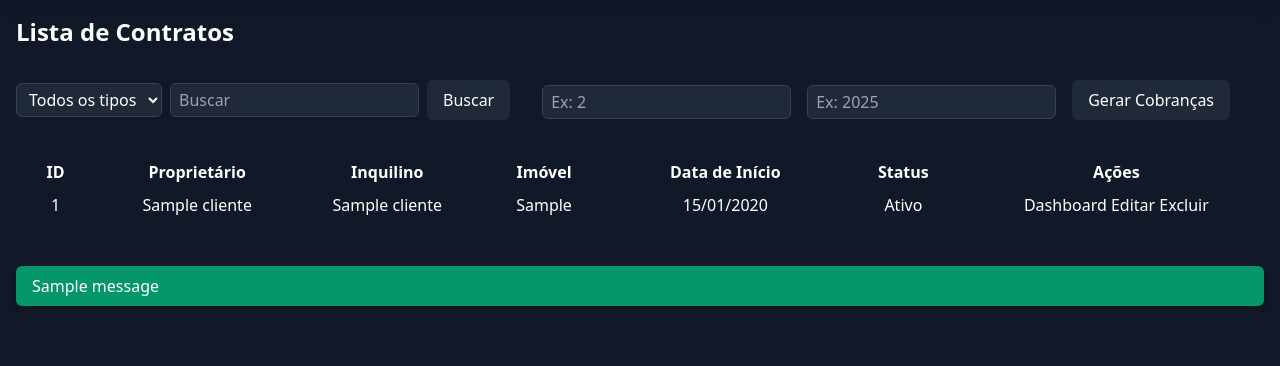
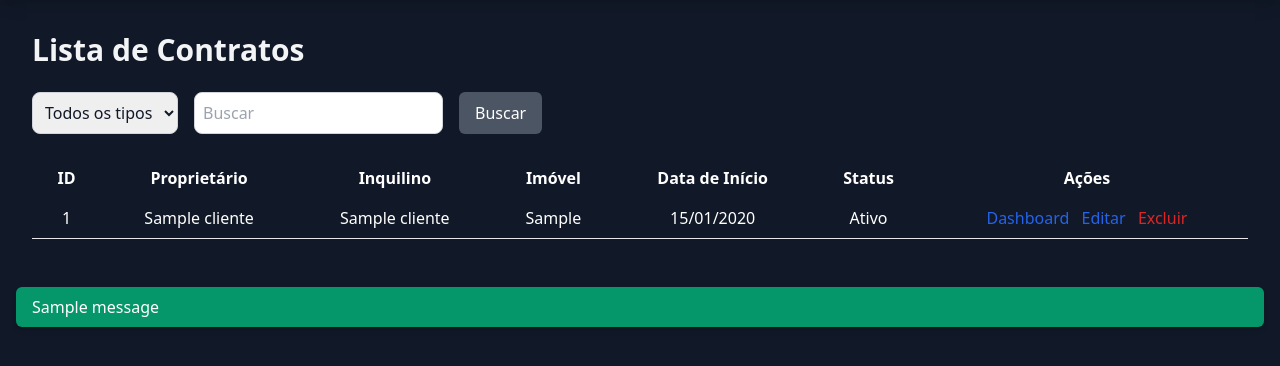
Before and after one commit to guibato/Teste, a Django app: page /listar_contratos/ in a window 1280 px wide. Shown: the part 72-438 px from the top of the page. Run offline with Django 3.2, Linux system fonts and the light colour scheme; tables that the repository leaves empty hold one stand-in row (values such as "Sample post"); one stand-in notice (Sample message) is shown.

Commit message:
Aluguel Projetado ok
Falta criar o modulo de cobranças

```diff
--- a/Imobiliaria/Imobiliaria/settings.py
+++ b/Imobiliaria/Imobiliaria/settings.py
@@ -87,7 +87,8 @@ DATABASES = {
         }
     }
 }
-
+MONGO_URI = 'mongodb://localhost:27017/'  # Ajuste conforme seu ambiente
+MONGO_DB_NAME = 'Palestra'
 
 # Password validation
 # https://docs.djangoproject.com/en/3.1/ref/settings/#auth-password-validators
--- a/Imobiliaria/sisimob/forms.py
+++ b/Imobiliaria/sisimob/forms.py
@@ -64,22 +64,10 @@ class ContratoForm(forms.ModelForm):
             return 0.00  # Define como zero se estiver vazio
         return valor_iptu
 
+# forms.py
+from django import forms
+from django.utils import timezone
+
 class GerarCobrancasForm(forms.Form):
-    mes = forms.IntegerField(
-        min_value=1,
-        max_value=12,
-        required=True,
-        widget=forms.NumberInput(attrs={
-            'class': 'px-2 py-1 bg-gray-800 text-white border border-gray-700 rounded-md focus:outline-none focus:border-blue-500',
-            'placeholder': 'Mês (1-12)'
-        })
-    )
-    ano = forms.IntegerField(
-        min_value=2024,
-        max_value=2050,
-        required=True,
-        widget=forms.NumberInput(attrs={
-            'class': 'px-2 py-1 bg-gray-800 text-white border border-gray-700 rounded-md focus:outline-none focus:border-blue-500',
-            'placeholder': 'Ano'
-        })
-    )
+    mes = forms.IntegerField(min_value=1, max_value=12, label="Mês")
+    ano = forms.IntegerField(min_value=2020, max_value=2050, label="Ano")
--- a/Imobiliaria/sisimob/templates/imoveis/listar_contratos.html
+++ b/Imobiliaria/sisimob/templates/imoveis/listar_contratos.html
@@ -1,146 +1,112 @@
-
-
 {% extends 'imoveis/base.html' %}
 {% block content %}
+<div class="container mx-auto p-4">
+    <h1 class="text-3xl font-bold text-gray-100 mb-6">Lista de Contratos</h1>
 
-<!-- Título da Página -->
-<h1 class="text-2xl font-bold mb-4">Lista de Contratos</h1>
-
-<!-- Filtros -->
-<div class="flex flex-wrap items-center gap-4 mb-4">
-    <!-- Filtro de Tipo -->
-    <form method="GET" class="flex gap-2 items-center">
-        <select name="filtro_tipo" class="px-2 py-1 bg-gray-800 text-white border border-gray-700 rounded-md focus:outline-none focus:border-blue-500">
+    <!-- Filtros de busca -->
+    <div class="mb-6">
+        <form method="GET" class="flex gap-4">
+            <select name="filtro_tipo" class="bg-gray text-gray-900 p-2 rounded-lg border border-gray-300 focus:outline-none focus:ring-2 focus:ring-blue-500">
                 <option value="">Todos os tipos</option>
                 <option value="ativo" {% if request.GET.filtro_tipo == 'ativo' %}selected{% endif %}>Ativo</option>
                 <option value="inativo" {% if request.GET.filtro_tipo == 'inativo' %}selected{% endif %}>Inativo</option>
             </select>
-        <!-- Campo de Busca -->
             <input
                 type="text"
                 name="buscar"
                 placeholder="Buscar"
                 value="{{ request.GET.buscar }}"
-            class="px-2 py-1 bg-gray-800 text-white border border-gray-700 rounded-md focus:outline-none focus:border-blue-500"
+                class="bg-gray text-gray-900 p-2 rounded-lg border border-gray-300 focus:outline-none focus:ring-2 focus:ring-blue-500"
             />
-        <!-- Botão de Busca -->
-        <button type="submit" class="bg-gray-800 text-white px-4 py-2 rounded-md hover:bg-gray-700 focus:outline-none focus:ring-2 focus:ring-gray-700 transition-colors">Buscar</button>
-    </form>
-
-    <!-- Formulário para Gerar Cobranças -->
-    <section class="flex items-center gap-4 bg-gray-900 text-white p-4 rounded-lg">
-        <form method="post" action="{% url 'gerar_cobrancas' %}" class="flex gap-4 items-center">
-            {% csrf_token %}
-            <!-- Campo Mês -->
-            <div class="flex flex-col">
-                <label for="{{ form.mes.id_for_label }}" class="text-sm font-medium mb-1"></label>
-                <input
-                    type="number"
-                    name="{{ form.mes.name }}"
-                    id="{{ form.mes.id_for_label }}"
-                    class="px-2 py-1 bg-gray-800 text-white border border-gray-700 rounded-md focus:outline-none focus:border-blue-500"
-                    placeholder="Ex: 2"
-                    required
-                />
-            </div>
-            <!-- Campo Ano -->
-            <div class="flex flex-col">
-                <label for="{{ form.ano.id_for_label }}" class="text-sm font-medium mb-1"></label>
-                <input
-                    type="number"
-                    name="{{ form.ano.name }}"
-                    id="{{ form.ano.id_for_label }}"
-                    class="px-2 py-1 bg-gray-800 text-white border border-gray-700 rounded-md focus:outline-none focus:border-blue-500"
-                    placeholder="Ex: 2025"
-                    required
-                />
-            </div>
-            <!-- Botão de Envio -->
-            <button
-                type="submit"
-                class="bg-gray-800 text-white px-4 py-2 rounded-md hover:bg-gray-700 focus:outline-none focus:ring-2 focus:ring-gray-700 transition-colors"
-            >
-                Gerar Cobranças
+            <button type="submit" class="bg-gray-600 text-white px-4 py-2 rounded-md hover:bg-gray-700 transition-colors">
+                Buscar
             </button>
         </form>
-    </section>
     </div>
 
     <!-- Lista de Contratos -->
+    <div class="overflow-x-auto">
         <table class="w-full bg-gray text-center rounded-lg">
             <thead class="bg-gray">
-        <tr class="bg-gray">
-            <th class="py-2 px-4">ID</th>
-            <th class="py-2 px-4">Proprietário</th>
-            <th class="py-2 px-4">Inquilino</th>
-            <th class="py-2 px-4">Imóvel</th>
-            <th class="py-2 px-4">Data de Início</th>
-            <th class="py-2 px-4">Status</th>
-            <th class="py-2 px-4">Ações</th>
+                <tr>
+                    <th class="px-4 py-2">ID</th>
+                    <th class="px-4 py-2">Proprietário</th>
+                    <th class="px-4 py-2">Inquilino</th>
+                    <th class="px-4 py-2">Imóvel</th>
+                    <th class="px-4 py-2">Data de Início</th>
+                    <th class="px-4 py-2">Status</th>
+                    <th class="px-4 py-2">Ações</th>
                 </tr>
             </thead>
             <tbody>
                 {% for contrato in page_obj %}
-        <tr>
-            <td>{{ contrato.id }}</td>
-            <td>{{ contrato.proprietario.nome }}</td>
-            <td>{{ contrato.inquilino.nome }}</td>
-            <td>{{ contrato.imovel.endereco }}</td>
-            <td>{{ contrato.data_inicio|date:"d/m/Y" }}</td>
-            <td>
+                <tr class="border-b hover:bg-gray-700 text-center">
+                    <td class="px-4 py-2">{{ contrato.id }}</td>
+                    <td class="px-4 py-2">{{ contrato.proprietario.nome }}</td>
+                    <td class="px-4 py-2">{{ contrato.inquilino.nome }}</td>
+                    <td class="px-4 py-2">{{ contrato.imovel.endereco }}</td>
+                    <td class="px-4 py-2">{{ contrato.data_inicio|date:"d/m/Y" }}</td>
+                    <td class="px-4 py-2">
                         {% if contrato.ativo %}
                             Ativo
                         {% else %}
                             Inativo
                         {% endif %}
                     </td>
-            <td>
-                <a href="{% url 'dashboard' contrato.id %}">Dashboard</a>
-                <a href="{% url 'editar_contrato' contrato.id %}">Editar</a>
-                <a href="{% url 'excluir_contrato' contrato.id %}">Excluir</a>
+                    <td class="px-4 py-2">
+                        <a href="{% url 'dashboard' contrato.id %}" class="text-blue-600 hover:text-blue-800 mr-2">Dashboard</a>
+                        <a href="{% url 'editar_contrato' contrato.id %}" class="text-blue-600 hover:text-blue-800 mr-2">Editar</a>
+                        <a href="{% url 'excluir_contrato' contrato.id %}" class="text-red-600 hover:text-red-800"
+                           onclick="return confirm('Tem certeza que deseja excluir este contrato?')">Excluir</a>
                     </td>
                 </tr>
                 {% empty %}
                 <tr>
-            <td colspan="7">Nenhum contrato encontrado.</td>
+                    <td colspan="7" class="px-4 py-2">Nenhum contrato encontrado.</td>
                 </tr>
                 {% endfor %}
             </tbody>
         </table>
+    </div>
 
     <!-- Paginação -->
-<div class="mt-4 flex justify-center">
     {% if page_obj.has_other_pages %}
-        <nav>
-            <ul class="flex gap-2">
+    <div class="mt-6 flex justify-center">
+        <div class="flex space-x-2">
             {% if page_obj.has_previous %}
-                    <li>
-                        <a href="?page=1&filtro_tipo={{ request.GET.filtro_tipo }}&buscar={{ request.GET.buscar }}" class="bg-gray px-3 py-1 rounded">Primeira</a>
-                    </li>
-                    <li>
-                        <a href="?page={{ page_obj.previous_page_number }}&filtro_tipo={{ request.GET.filtro_tipo }}&buscar={{ request.GET.buscar }}" class="bg-gray px-3 py-1 rounded">Anterior</a>
-                    </li>
+            <a href="?page=1&filtro_tipo={{ request.GET.filtro_tipo }}&buscar={{ request.GET.buscar }}"
+               class="px-3 py-1 bg-gray-600 text-white rounded hover:bg-gray-700">
+                Primeira
+            </a>
+            <a href="?page={{ page_obj.previous_page_number }}&filtro_tipo={{ request.GET.filtro_tipo }}&buscar={{ request.GET.buscar }}"
+               class="px-3 py-1 bg-gray-600 text-white rounded hover:bg-gray-700">
+                Anterior
+            </a>
             {% endif %}
 
             {% for num in page_obj.paginator.page_range %}
-                    <li>
-                        <a href="?page={{ num }}&filtro_tipo={{ request.GET.filtro_tipo }}&buscar={{ request.GET.buscar }}" class="px-3 py-1 {% if page_obj.number == num %}bg-gray text-white{% else %}bg-gray{% endif %} rounded">{{ num }}</a>
-                    </li>
+                {% if page_obj.number == num %}
+                    <span class="px-3 py-1 bg-blue-600 text-white rounded">{{ num }}</span>
+                {% else %}
+                    <a href="?page={{ num }}&filtro_tipo={{ request.GET.filtro_tipo }}&buscar={{ request.GET.buscar }}"
+                       class="px-3 py-1 bg-gray-600 text-white rounded hover:bg-gray-700">
+                        {{ num }}
+                    </a>
+                {% endif %}
             {% endfor %}
 
             {% if page_obj.has_next %}
-                    <li>
-                        <a href="?page={{ page_obj.next_page_number }}&filtro_tipo={{ request.GET.filtro_tipo }}&buscar={{ request.GET.buscar }}" class="bg-gray px-3 py-1 rounded">Próxima</a>
-                    </li>
-                    <li>
-                        <a href="?page={{ page_obj.paginator.num_pages }}&filtro_tipo={{ request.GET.filtro_tipo }}&buscar={{ request.GET.buscar }}" class="bg-gray px-3 py-1 rounded">Última</a>
-                    </li>
+            <a href="?page={{ page_obj.next_page_number }}&filtro_tipo={{ request.GET.filtro_tipo }}&buscar={{ request.GET.buscar }}"
+               class="px-3 py-1 bg-gray-600 text-white rounded hover:bg-gray-700">
+                Próxima
+            </a>
+            <a href="?page={{ page_obj.paginator.num_pages }}&filtro_tipo={{ request.GET.filtro_tipo }}&buscar={{ request.GET.buscar }}"
+               class="px-3 py-1 bg-gray-600 text-white rounded hover:bg-gray-700">
+                Última
+            </a>
             {% endif %}
-            </ul>
-        </nav>
+        </div>
+    </div>
     {% endif %}
-
-
 </div>
-
 {% endblock %}
--- a/Imobiliaria/sisimob/urls.py
+++ b/Imobiliaria/sisimob/urls.py
@@ -19,11 +19,8 @@ urlpatterns = [
     path('editar-imovel/<int:id>/', views.editar_imovel, name='editar_imovel'),
     path('listar-imoveis/', views.listar_imoveis, name='listar_imoveis'),
     path('sucesso/', views.sucesso, name='sucesso'),
-    path('listar_contratos/', views.ListarContratosView.as_view(), name='listar_contratos'),  # Use a classe ListarContratosView
-    path('contratos/gerar-cobrancas/', views.gerar_cobrancas, name='gerar_cobrancas'),
+    path('listar_contratos/', views.ListarContratosView.as_view(), name='listar_contratos'),
+    path('atualizar-indices/', atualizar_indices_view, name='atualizar_indices'),
     path('dashboard/<int:contrato_id>/', views.dashboard, name='dashboard'),
-    path('editar_contrato/<int:contrato_id>/', views.editar_contrato, name='editar_contrato'),
-    path('excluir_contrato/<int:contrato_id>/', views.excluir_contrato, name='excluir_contrato'),
-    path('atualizar-indices/', atualizar_indices_view, name='atualizar_indices'),
 
 ]
--- a/Imobiliaria/sisimob/views.py
+++ b/Imobiliaria/sisimob/views.py
@@ -13,7 +13,10 @@ import pandas as pd
 from django.http import JsonResponse
 from django.views.decorators.csrf import csrf_exempt
 from .utils import atualizar_indices_inflacao
-from .utils import atualizar_indices_inflacao
+from decimal import Decimal
+from dateutil.relativedelta import relativedelta
+from bson.decimal128 import Decimal128
+from django.utils import timezone
 
 @csrf_exempt
 def atualizar_indices_view(request):
@@ -162,99 +165,104 @@ taxa = limpar_valor("10,5%")  # 10.5
 def sucesso(request):
     return render(request, 'sucesso.html', {'mensagem': 'Contrato cadastrado com sucesso!'})
 
-
-
 def dashboard(request, contrato_id):
+    # Obter o contrato pelo ID
     contrato = get_object_or_404(Contrato, id=contrato_id)
 
-    # Logs para depuração
-    print("Valor do Aluguel:", contrato.valor_aluguel)
-    print("Condomínio:", contrato.valor_condominio)
-    print("IPTU:", contrato.valor_iptu)
-    print("Outros Valores:", contrato.valor_outros)
+    # Resto do código que utiliza o contrato...
 
-    return render(request, 'imoveis/dashboard.html', {'contrato': contrato})
+    return render(request, 'imoveis/dashboard.html', {
+        'contrato': contrato,
+        # outras variáveis de contexto...
+    })
 
-# Editar Contrato
+def marcar_repasse(request, cobranca_id):
+    if request.method == 'POST':
+        cobranca = get_object_or_404(Cobranca, id=cobranca_id)
+        data_repasse = request.POST.get('data_repasse')
+
+        if data_repasse:
+            try:
+                # Converter a string em data
+                data_repasse_dt = datetime.strptime(data_repasse, '%Y-%m-%d').date()
+
+                # Atualizar a cobrança
+                cobranca.data_repasse = data_repasse_dt
+                cobranca.status = 'REPASSADO'  # Atualizar o status
+                cobranca.save()
+
+                messages.success(request, f'Repasse da cobrança {cobranca.id} marcado para {data_repasse_dt.strftime("%d/%m/%Y")}.')
+            except ValueError:
+                messages.error(request, 'Formato de data inválido.')
+        else:
+            messages.error(request, 'Data de repasse não fornecida.')
+
+    # Redirecionar de volta para o dashboard com os mesmos filtros
+    return redirect(request.META.get('HTTP_REFERER', 'dashboard'))
+
 def editar_contrato(request, contrato_id):
     contrato = Contrato.objects.get(id=contrato_id)
     return render(request, 'editar_contrato.html', {'contrato': contrato})
 
-# Excluir Contrato
 def excluir_contrato(request, contrato_id):
     contrato = Contrato.objects.get(id=contrato_id)
     contrato.delete()
     return redirect('listar_contratos')
 
 def gerar_cobrancas(request):
+    if request.method == 'POST':
+        mes = int(request.POST.get('mes'))
+        ano = int(request.POST.get('ano'))
 
-    if request.method == 'POST':
-        form = GerarCobrancasForm(request.POST)
-        if form.is_valid():
-            mes = form.cleaned_data['mes']
-            ano = form.cleaned_data['ano']
-
-            # Obter contratos ativos
-            contratos_ativos = Contrato.objects.filter(
-                ativo=True
-            ).select_related(
-                'proprietario',
-                'inquilino',
-                'imovel'
-            )
-
-            cobrancas_geradas = 0
-            for contrato in contratos_ativos:
-                try:
-                    # Gerar número de referência no formato MMAA (ex: 0324 para março/2024)
-                    num_referencia = f"{mes:02d}{ano % 100:02d}"
-
-                    # Determinar o valor correto baseado no tipo de pagamento
-                    if contrato.tipo_pagamento == 'Pacote':
-                        valor_cobranca = contrato.valor_pacote
-                    else:  # Despesas_Separadas
-                        valor_cobranca = (
-                            contrato.valor_aluguel +
-                            contrato.valor_condominio +
-                            contrato.valor_iptu +
-                            contrato.valor_outros
-                        )
-
-                    # Criar ou atualizar a cobrança
-                    cobranca, created = Cobranca.objects.update_or_create(
-                        contrato=contrato,
-                        vencimento=date(ano, mes, contrato.dia_pagamento),
-                        defaults={
-                            'valor': valor_cobranca,
-                            'numero_referencia': num_referencia,
-                            'status': 'PENDENTE'
-                        }
-                    )
-
-                    if created:
-                        cobrancas_geradas += 1
-
-                except Exception as e:
-                    messages.error(
-                        request,
-                        f'Erro ao gerar cobrança para contrato {contrato.id} - {contrato.imovel}: {str(e)}'
-                    )
-                    continue
-
-            if cobrancas_geradas > 0:
-                messages.success(request, f'{cobrancas_geradas} cobranças geradas com sucesso!')
-            else:
-                messages.warning(request, 'Nenhuma nova cobrança foi gerada.')
-
+        # Validar mês e ano
+        if not (1 <= mes <= 12):
+            messages.error(request, 'Mês inválido. Deve estar entre 1 e 12.')
+            return redirect('listar_contratos')
+        if ano < 2000 or ano > 3000:
+            messages.error(request, 'Ano inválido.')
             return redirect('listar_contratos')
 
-        else:
-            messages.error(request, 'Erro nos dados do formulário. Por favor, verifique os campos.')
+        data_inicio_mes = date(ano, mes, 1)
+        data_fim_mes = data_inicio_mes + relativedelta(months=1) - relativedelta(days=1)
 
-    return redirect('listar_contratos')
+        contratos = Contrato.objects.filter(
+            data_inicio__lte=data_fim_mes,
+            data_fim__gte=data_inicio_mes
+        )
 
+        for contrato in contratos:
+            def convert_decimal(value):
+                return value.to_decimal() if isinstance(value, Decimal128) else Decimal(value)
 
-from django.core.paginator import Paginator, EmptyPage, PageNotAnInteger
+            if contrato.tipo_pagamento == 'Despesas_Separadas':
+                valor_total = (
+                    convert_decimal(contrato.valor_aluguel) +
+                    convert_decimal(contrato.valor_condominio) +
+                    convert_decimal(contrato.valor_iptu) +
+                    convert_decimal(contrato.valor_outros)
+                )
+            else:
+                valor_total = convert_decimal(contrato.valor_pacote)
+
+            data_vencimento = data_inicio_mes.replace(day=contrato.dia_pagamento)
+
+            cobranca_existente = Cobranca.objects.filter(
+                contrato=contrato,
+                data_vencimento__year=ano,
+                data_vencimento__month=mes
+            ).first()
+
+            if not cobranca_existente:
+                CobrancaAluguel.objects.create(
+                    contrato=contrato,
+                    valor_total=valor_total,
+                    data_vencimento=data_vencimento,
+                    status_pagamento='PENDENTE',
+                    status_repasse='PENDENTE'
+                )
+
+        messages.success(request, 'Cobranças geradas com sucesso.')
+        return redirect('listar_contratos')
 
 class ListarContratosView(ListView):
     model = Contrato
@@ -285,6 +293,29 @@ class ListarContratosView(ListView):
 
     def get_context_data(self, **kwargs):
         context = super().get_context_data(**kwargs)
-        context['form'] = GerarCobrancasForm()
+
+        # Obter data atual para pré-selecionar o mês e ano no formulário
+        hoje = timezone.now().date()
+        mes_atual = hoje.month
+        ano_atual = hoje.year
+
+        # Adicionar informações para o formulário de geração de cobranças
+        context['form'] = GerarCobrancasForm(initial={
+            'mes': mes_atual,
+            'ano': ano_atual
+        })
+
+        # Adicionar opções de meses e anos para o formulário
+        context['meses'] = [
+            (1, 'Janeiro'), (2, 'Fevereiro'), (3, 'Março'),
+            (4, 'Abril'), (5, 'Maio'), (6, 'Junho'),
+            (7, 'Julho'), (8, 'Agosto'), (9, 'Setembro'),
+            (10, 'Outubro'), (11, 'Novembro'), (12, 'Dezembro')
+        ]
+
+        context['range_anos'] = range(ano_atual - 2, ano_atual + 3)  # 2 anos atrás e 3 anos à frente
+        context['mes_selecionado'] = mes_atual
+        context['ano_selecionado'] = ano_atual
+
         print("Contexto:", context)  # Log para depuração
         return context
```
Also changed, not shown: Imobiliaria/sisimob/models.py (+124 -4 lines), Imobiliaria/sisimob/rent_calculations.py (added, +17 -0 lines), Imobiliaria/sisimob/templates/imoveis/dashboard.html (+33 -10 lines), Imobiliaria/sisimob/utils/inflacao.py (+10 -0 lines), Imobiliaria/sisimob/migrations/0004_auto_20250227_0009.py (added). Lines whose indentation alone changed are shown as unchanged.
